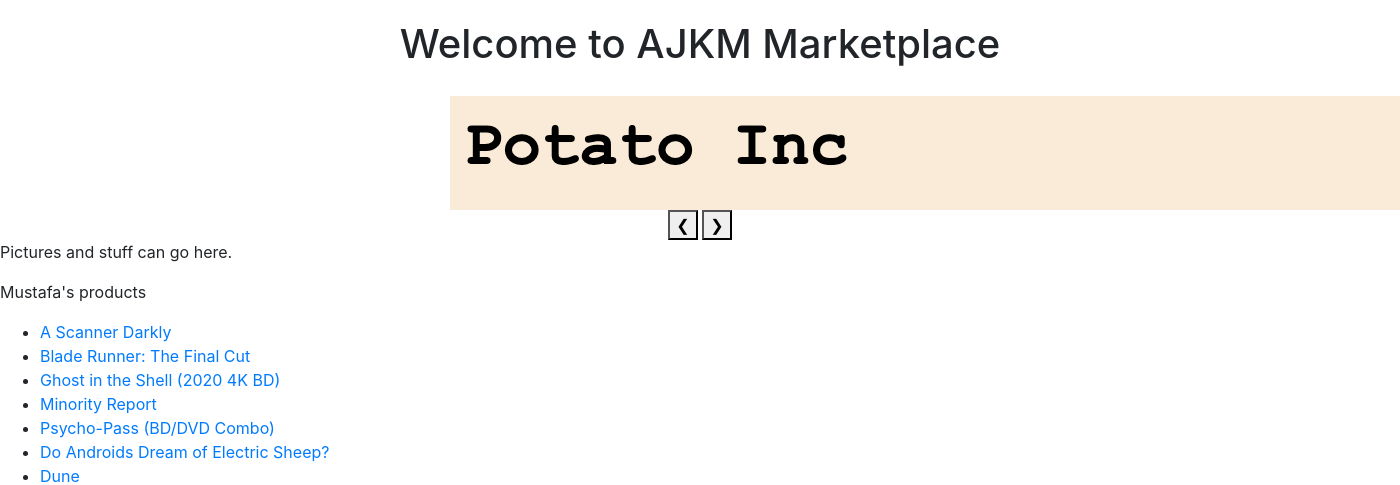
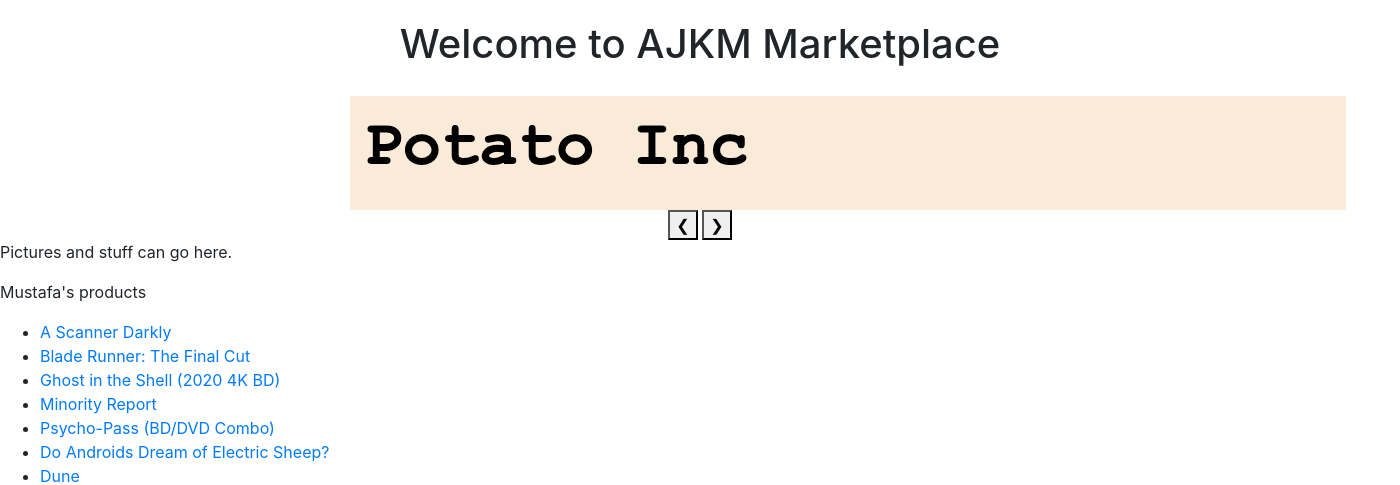
Before and after one commit to karan925/cmpe272-marketplace, a PHP site: page /home.php in a window 1400 px wide; the page is wider, and only the part inside the window is pictured. Shown: the part 54-539 px from the top of that part. Run offline with PHP 8.4, Linux system fonts and the light colour scheme; data that the repository does not hold is empty.

Commit message:
Pics to homepage

```diff
--- a/home.php
+++ b/home.php
@@ -28,7 +28,7 @@
       padding: 20px 50px;
     }
     .w3-content {
-    width:  500px;
+    width: 50%;
     height: auto;
     text-align: center;
     display: block;
```
